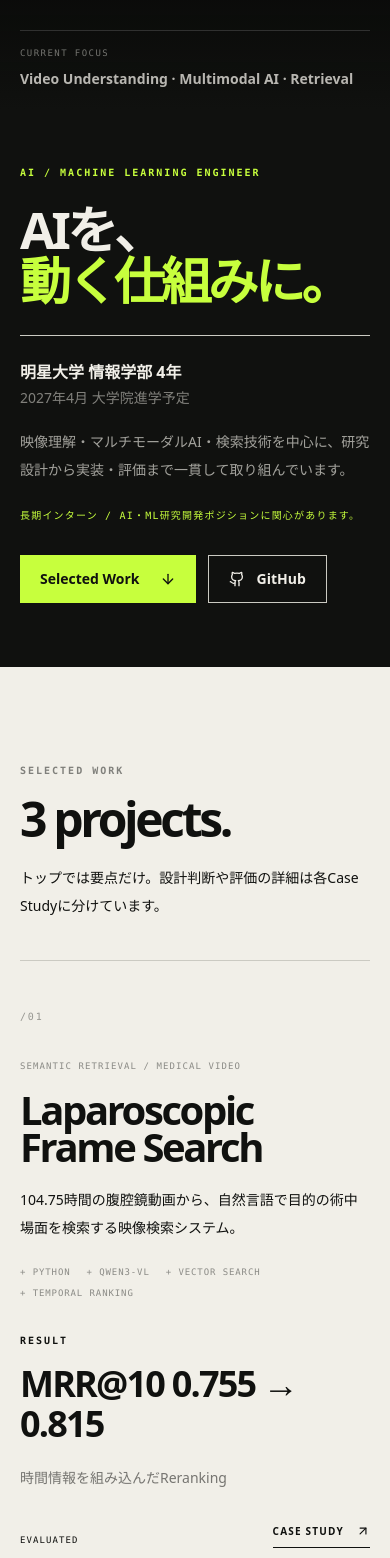
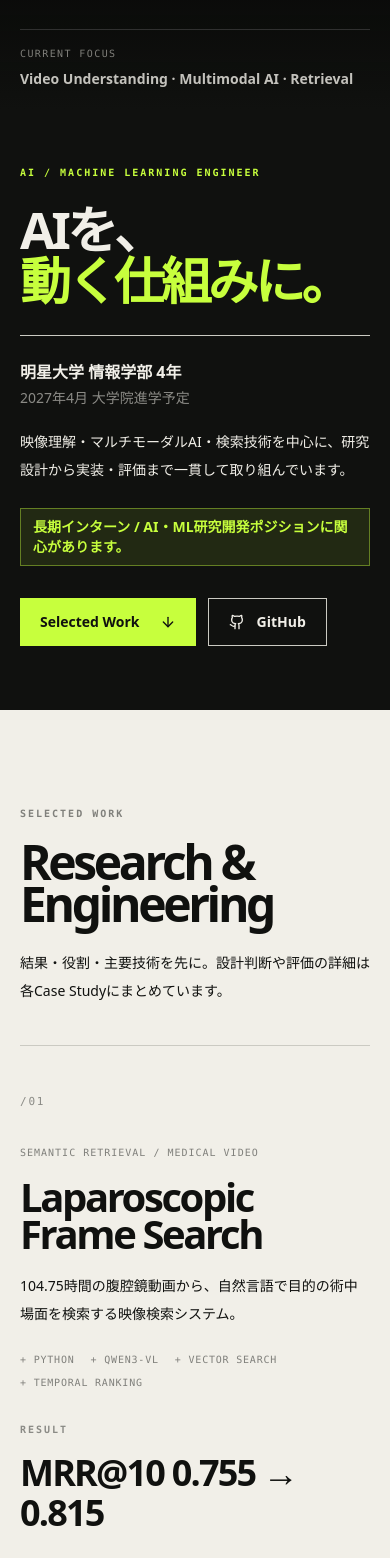
Before and after one commit to yh-256/portfolio, a React (Vite) app: page / in a window 390 px wide. Shown: the part 432-1990 px from the top of the page. Built offline with nearby package versions, Linux system fonts and the light colour scheme.

Commit message:
fix: polish portfolio from review feedback

```diff
--- a/src/App.tsx
+++ b/src/App.tsx
@@ -9,7 +9,6 @@ import {
   profile,
   projects,
   publications,
-  skillGroups,
 } from "@/data/portfolio";
 
 const withBase = (path: string) => `${import.meta.env.BASE_URL}${path.replace(/^\//, "")}`;
@@ -22,6 +21,11 @@ const navigation = [
 ] as const;
 
 const featuredProjects = [projects[1], projects[0], projects[2]];
+const selectedTools = [
+  { title: "AI / ML", items: ["Python", "PyTorch", "Transformers"] },
+  { title: "Multimodal", items: ["Qwen", "VLM", "vLLM"] },
+  { title: "Retrieval", items: ["RAG", "Vector Search", "Graph Retrieval"] },
+];
 
 function Header() {
   const [open, setOpen] = useState(false);
@@ -31,7 +35,7 @@ function Header() {
       <div className="mx-auto flex h-[68px] max-w-[1540px] items-center justify-between px-5 sm:px-8 lg:px-12">
         <a href="#home" className="flex items-center gap-3" aria-label="YH portfolio home">
           <span className="grid h-8 w-8 place-items-center bg-signal text-xs font-black text-ink">YH</span>
-          <span className="hidden text-[10px] font-bold uppercase leading-[1.35] tracking-[0.18em] text-paper/55 sm:block">
+          <span className="hidden text-[11px] font-bold uppercase leading-[1.35] tracking-[0.16em] text-paper/60 sm:block">
             AI / ML
             <br />Engineer
           </span>
@@ -39,32 +43,17 @@ function Header() {
 
         <nav className="hidden items-center gap-7 lg:flex" aria-label="Primary navigation">
           {navigation.map(([id, label]) => (
-            <a
-              key={id}
-              href={`#${id}`}
-              className="text-[10px] font-bold uppercase tracking-[0.16em] text-paper/55 transition hover:text-signal"
-            >
+            <a key={id} href={`#${id}`} className="text-[11px] font-bold uppercase tracking-[0.14em] text-paper/60 transition hover:text-signal">
               {label}
             </a>
           ))}
         </nav>
 
-        <a
-          href={profile.github}
-          target="_blank"
-          rel="noreferrer"
-          className="hidden items-center gap-2 border-b border-paper/25 pb-1 text-xs font-bold transition hover:border-signal hover:text-signal md:flex"
-        >
+        <a href={profile.github} target="_blank" rel="noreferrer" className="hidden items-center gap-2 border-b border-paper/25 pb-1 text-xs font-bold transition hover:border-signal hover:text-signal md:flex">
           GitHub <ArrowUpRight size={14} />
         </a>
 
-        <button
-          type="button"
-          className="grid h-11 w-11 place-items-center border border-white/15 lg:hidden"
-          onClick={() => setOpen((value) => !value)}
-          aria-label={open ? "メニューを閉じる" : "メニューを開く"}
-          aria-expanded={open}
-        >
+        <button type="button" className="grid h-11 w-11 place-items-center border border-white/15 lg:hidden" onClick={() => setOpen((value) => !value)} aria-label={open ? "メニューを閉じる" : "メニューを開く"} aria-expanded={open}>
           {open ? <X size={19} /> : <Menu size={19} />}
         </button>
       </div>
@@ -73,12 +62,7 @@ function Header() {
         <div className="border-t border-white/10 bg-ink px-5 py-6 lg:hidden">
           <nav className="grid gap-4">
             {navigation.map(([id, label]) => (
-              <a
-                key={id}
-                href={`#${id}`}
-                onClick={() => setOpen(false)}
-                className="text-2xl font-semibold text-paper"
-              >
+              <a key={id} href={`#${id}`} onClick={() => setOpen(false)} className="text-2xl font-semibold text-paper">
                 {label}
               </a>
             ))}
@@ -104,28 +88,20 @@ function Hero() {
 
           <div className="mt-8 max-w-xl border-t border-white/14 pt-6">
             <p className="text-base font-bold text-paper">{profile.affiliation}</p>
-            <p className="mt-1 text-sm text-paper/50">{profile.nextStep}</p>
-            <p className="mt-5 text-sm leading-7 text-paper/65 sm:text-base sm:leading-8">{profile.summary}</p>
+            <p className="mt-1 text-sm text-paper/55">{profile.nextStep}</p>
+            <p className="mt-5 text-sm leading-7 text-paper/68 sm:text-base sm:leading-8">{profile.summary}</p>
           </div>
 
-          <p className="mt-6 font-mono text-[10px] uppercase tracking-[0.12em] text-signal">
+          <div className="mt-6 inline-flex w-fit items-center border border-signal/40 bg-signal/10 px-3 py-2 text-sm font-semibold text-signal">
             {profile.availability}
-          </p>
+          </div>
 
           <div className="mt-8 flex flex-wrap gap-3">
-            <a
-              href="#work"
-              className="group inline-flex h-12 items-center gap-5 bg-signal px-5 text-sm font-extrabold text-ink transition hover:bg-paper"
-            >
+            <a href="#work" className="group inline-flex h-12 items-center gap-5 bg-signal px-5 text-sm font-extrabold text-ink transition hover:bg-paper">
               Selected Work
               <ArrowDown size={16} className="transition-transform group-hover:translate-y-1" />
             </a>
-            <a
-              href={profile.github}
-              target="_blank"
-              rel="noreferrer"
-              className="inline-flex h-12 items-center gap-3 border border-white/18 px-5 text-sm font-bold transition hover:border-paper"
-            >
+            <a href={profile.github} target="_blank" rel="noreferrer" className="inline-flex h-12 items-center gap-3 border border-white/18 px-5 text-sm font-bold transition hover:border-paper">
               <Github size={16} /> GitHub
             </a>
           </div>
@@ -134,33 +110,21 @@ function Hero() {
         <div className="relative order-1 mt-[68px] h-[clamp(400px,56svh,590px)] overflow-hidden sm:h-[clamp(480px,62svh,680px)] lg:order-2 lg:mt-0 lg:h-auto lg:min-h-[100svh]">
           <div className="absolute inset-0 bg-[#050605]" />
           <Spotlight className="-left-[80%] -top-[48%] sm:-left-[45%] lg:-left-[18%] lg:-top-[25%]" fill="#ffffff" />
-
           <div className="absolute inset-0" aria-hidden="true">
             {reduceMotion ? (
-              <img
-                src={withBase("assets/portfolio/hero-workspace.webp")}
-                alt=""
-                className="h-full w-full object-cover grayscale brightness-[.42]"
-              />
+              <img src={withBase("assets/portfolio/hero-workspace.webp")} alt="" className="h-full w-full object-cover grayscale brightness-[.42]" />
             ) : (
-              <SplineScene
-                scene="https://prod.spline.design/kZDDjO5HuC9GJUM2/scene.splinecode"
-                className="spline-interactive h-full w-full"
-              />
+              <SplineScene scene="https://prod.spline.design/kZDDjO5HuC9GJUM2/scene.splinecode" className="spline-interactive h-full w-full" />
             )}
           </div>
-
           <div className="pointer-events-none absolute inset-0 bg-gradient-to-t from-ink via-transparent to-transparent lg:bg-gradient-to-r lg:from-ink/70 lg:via-transparent lg:to-transparent" />
-          <div className="pointer-events-none absolute left-5 top-5 font-mono text-[9px] uppercase leading-5 tracking-[0.18em] text-paper/45 sm:left-8 sm:top-8 lg:left-10 lg:top-24">
+          <div className="pointer-events-none absolute left-5 top-5 font-mono text-[10px] uppercase leading-5 tracking-[0.16em] text-paper/50 sm:left-8 sm:top-8 lg:left-10 lg:top-24">
             Interactive / 3D
-            <br />
-            Drag to explore
+            <br />Drag to explore
           </div>
           <div className="pointer-events-none absolute bottom-5 left-5 right-5 border-t border-white/15 pt-4 sm:bottom-8 sm:left-8 sm:right-8 lg:left-10 lg:right-10">
-            <p className="font-mono text-[9px] uppercase tracking-[0.16em] text-paper/45">Current focus</p>
-            <p className="mt-2 max-w-lg text-sm font-semibold text-paper/75">
-              Video Understanding · Multimodal AI · Retrieval
-            </p>
+            <p className="font-mono text-[10px] uppercase tracking-[0.14em] text-paper/50">Current focus</p>
+            <p className="mt-2 max-w-lg text-sm font-semibold text-paper/80">Video Understanding · Multimodal AI · Retrieval</p>
           </div>
         </div>
       </div>
@@ -184,11 +148,7 @@ function WorkSection() {
   return (
     <section id="work" className="bg-paper text-ink">
       <div className="mx-auto max-w-[1540px] px-5 py-24 sm:px-8 lg:px-12 lg:py-32">
-        <SectionIntro
-          eyebrow="Selected work"
-          title="3 projects."
-          description="トップでは要点だけ。設計判断や評価の詳細は各Case Studyに分けています。"
-        />
+        <SectionIntro eyebrow="Selected work" title="Research & Engineering" description="結果・役割・主要技術を先に。設計判断や評価の詳細は各Case Studyにまとめています。" />
 
         <div>
           {featuredProjects.map((project, index) => {
@@ -196,50 +156,41 @@ function WorkSection() {
             return (
               <article key={project.title} className="grid gap-8 border-b border-ink/18 py-12 lg:grid-cols-12 lg:gap-10 lg:py-16">
                 <div className="lg:col-span-1">
-                  <p className="font-mono text-[10px] tracking-[0.18em] text-ink/40">/0{index + 1}</p>
+                  <p className="font-mono text-[11px] tracking-[0.16em] text-ink/45">/0{index + 1}</p>
                 </div>
 
                 <div className="lg:col-span-5">
-                  <p className="font-mono text-[9px] uppercase leading-5 tracking-[0.12em] text-ink/45">{project.category}</p>
-                  <h3 className="mt-4 max-w-xl font-display text-[clamp(2.5rem,5vw,4.8rem)] font-semibold leading-[0.92] tracking-[-0.06em]">
-                    {project.title}
-                  </h3>
-                  <p className="mt-5 max-w-xl text-sm leading-7 text-ink/62 sm:text-base sm:leading-8">{project.description}</p>
-
+                  <p className="font-mono text-[10px] uppercase leading-5 tracking-[0.1em] text-ink/50">{project.category}</p>
+                  <h3 className="mt-4 max-w-xl font-display text-[clamp(2.5rem,5vw,4.8rem)] font-semibold leading-[0.92] tracking-[-0.06em]">{project.title}</h3>
+                  <p className="mt-5 max-w-xl text-sm leading-7 text-ink/64 sm:text-base sm:leading-8">{project.description}</p>
                   <div className="mt-6 flex flex-wrap gap-x-4 gap-y-2">
                     {project.stack.slice(0, 4).map((item) => (
-                      <span key={item} className="font-mono text-[9px] uppercase tracking-[0.1em] text-ink/45">+ {item}</span>
+                      <span key={item} className="font-mono text-[10px] uppercase tracking-[0.08em] text-ink/50">+ {item}</span>
                     ))}
                   </div>
                 </div>
 
                 <div className="lg:col-span-4 lg:border-l lg:border-ink/15 lg:pl-8">
-                  <p className="section-label text-ink/42">{evaluated ? "Result" : "What I did"}</p>
+                  <p className="section-label text-ink/45">{evaluated ? "Result" : "What I did"}</p>
                   {evaluated ? (
                     <>
                       <p className="mt-4 font-display text-4xl font-semibold tracking-[-0.05em] sm:text-5xl">{project.result}</p>
-                      <p className="mt-5 text-sm leading-7 text-ink/55">{project.contributions[4]}</p>
+                      <p className="mt-5 text-sm leading-7 text-ink/58">{project.contributions[4]}</p>
                     </>
                   ) : (
                     <ul className="mt-4 space-y-3">
                       {project.contributions.slice(0, 3).map((item) => (
-                        <li key={item} className="flex gap-3 text-sm leading-6 text-ink/60">
-                          <span className="mt-2 h-1 w-1 shrink-0 bg-ink" />
-                          {item}
-                        </li>
+                        <li key={item} className="flex gap-3 text-sm leading-6 text-ink/62"><span className="mt-2 h-1 w-1 shrink-0 bg-ink" />{item}</li>
                       ))}
                     </ul>
                   )}
                 </div>
 
                 <div className="flex items-end justify-between gap-4 lg:col-span-2 lg:flex-col lg:items-end">
-                  <span className="font-mono text-[9px] uppercase tracking-[0.12em] text-ink/42">{project.status}</span>
-                  <a
-                    href={withBase(project.href)}
-                    className="group inline-flex items-center gap-3 border-b border-ink pb-2 text-[10px] font-extrabold uppercase tracking-[0.12em]"
-                  >
-                    Case study
-                    <ArrowUpRight size={14} className="transition-transform group-hover:-translate-y-0.5 group-hover:translate-x-0.5" />
+                  <span className="font-mono text-[10px] uppercase tracking-[0.1em] text-ink/48">{project.status}</span>
+                  <a href={withBase(project.href)} className="group inline-flex min-h-11 items-center gap-3 bg-ink px-4 py-3 text-[11px] font-extrabold uppercase tracking-[0.1em] text-paper transition hover:bg-signal hover:text-ink">
+                    View case study
+                    <ArrowUpRight size={15} className="transition-transform group-hover:-translate-y-0.5 group-hover:translate-x-0.5" />
                   </a>
                 </div>
               </article>
@@ -258,53 +209,49 @@ function BackgroundSection() {
         <div className="grid gap-10 lg:grid-cols-12">
           <div className="lg:col-span-4">
             <p className="section-label text-signal">Background</p>
-            <h2 className="mt-5 font-display text-[clamp(3rem,8vw,6rem)] font-semibold leading-[0.9] tracking-[-0.07em]">
-              Research,
-              <span className="block text-paper/35">tools & output.</span>
-            </h2>
-            <p className="mt-6 max-w-sm text-sm leading-7 text-paper/55">
-              経歴・研究発表・技術スタックは、判断に必要な情報だけをまとめています。
-            </p>
+            <h2 className="mt-5 font-display text-[clamp(3rem,8vw,6rem)] font-semibold leading-[0.9] tracking-[-0.07em]">Research,<span className="block text-paper/35">tools & output.</span></h2>
+            <p className="mt-6 max-w-sm text-sm leading-7 text-paper/58">経歴・研究発表・技術スタックは、判断に必要な情報だけをまとめています。</p>
           </div>
 
           <div className="grid gap-8 lg:col-span-8 lg:grid-cols-2">
             <div className="border-t border-white/15 pt-5">
-              <p className="section-label text-paper/40">Experience</p>
+              <p className="section-label text-paper/45">Experience</p>
               <div className="mt-6 space-y-7">
-                {experience.map((item) => (
-                  <div key={item.role}>
-                    <p className="font-mono text-[9px] uppercase tracking-[0.12em] text-paper/35">{item.period}</p>
-                    <h3 className="mt-2 text-lg font-bold">{item.role}</h3>
-                    <p className="mt-1 text-sm text-signal">{item.organization}</p>
-                    <p className="mt-3 text-sm leading-6 text-paper/55">{item.description}</p>
-                  </div>
-                ))}
+                {experience.map((item) => {
+                  const collaborative = item.role.includes("Industry–University");
+                  return (
+                    <div key={item.role}>
+                      <p className="font-mono text-[10px] uppercase tracking-[0.1em] text-paper/42">{item.period}</p>
+                      <h3 className="mt-2 text-lg font-bold">{collaborative ? "企業との共同研究" : item.role}</h3>
+                      <p className="mt-1 text-sm text-signal">{collaborative ? "Industry–University Collaborative Research" : item.organization}</p>
+                      <p className="mt-3 text-sm leading-6 text-paper/58">{item.description}</p>
+                    </div>
+                  );
+                })}
               </div>
             </div>
 
             <div className="border-t border-white/15 pt-5">
-              <p className="section-label text-paper/40">Research output</p>
+              <p className="section-label text-paper/45">Research output</p>
               <div className="mt-6">
                 {publications.map((item) => (
                   <div key={`${item.year}-${item.venue}`}>
-                    <p className="font-mono text-[9px] uppercase tracking-[0.12em] text-paper/35">{item.year}</p>
+                    <p className="font-mono text-[10px] uppercase tracking-[0.1em] text-paper/42">{item.year}</p>
                     <h3 className="mt-2 text-lg font-bold">{item.venue}</h3>
-                    <p className="mt-1 text-sm text-paper/55">{item.type}</p>
-                    <p className="mt-3 text-sm leading-6 text-paper/55">{item.note}</p>
+                    <p className="mt-1 text-sm text-paper/60">{item.type}</p>
+                    <p className="mt-3 text-sm leading-6 text-paper/58">{item.note}</p>
                   </div>
                 ))}
               </div>
             </div>
 
             <div className="border-t border-white/15 pt-5 lg:col-span-2">
-              <p className="section-label text-paper/40">Selected tools</p>
-              <div className="mt-6 grid gap-6 sm:grid-cols-2 xl:grid-cols-3">
-                {skillGroups.map((group) => (
+              <p className="section-label text-paper/45">Selected tools</p>
+              <div className="mt-6 grid gap-6 sm:grid-cols-3">
+                {selectedTools.map((group) => (
                   <div key={group.title}>
-                    <h3 className="text-sm font-bold text-paper/80">{group.title}</h3>
-                    <p className="mt-2 font-mono text-[9px] leading-5 tracking-[0.05em] text-paper/42">
-                      {group.items.join(" · ")}
-                    </p>
+                    <h3 className="text-sm font-bold text-paper/85">{group.title}</h3>
+                    <p className="mt-2 font-mono text-[10px] leading-5 tracking-[0.04em] text-paper/50">{group.items.join(" · ")}</p>
                   </div>
                 ))}
               </div>
@@ -317,33 +264,25 @@ function BackgroundSection() {
 }
 
 function AboutSection() {
+  const [primaryPrinciple] = principles;
   return (
     <section id="about" className="bg-paper text-ink">
       <div className="mx-auto grid max-w-[1540px] gap-12 px-5 py-24 sm:px-8 lg:grid-cols-12 lg:px-12 lg:py-28">
         <div className="lg:col-span-6">
           <p className="section-label text-ink/45">About</p>
-          <h2 className="mt-5 max-w-3xl font-display text-[clamp(3rem,8vw,6rem)] font-semibold leading-[0.9] tracking-[-0.07em]">
-            研究と実装を、
-            <span className="block text-ink/40">一つの流れで。</span>
-          </h2>
+          <h2 className="mt-5 max-w-3xl font-display text-[clamp(3rem,8vw,6rem)] font-semibold leading-[0.9] tracking-[-0.07em]">研究と実装を、<span className="block text-ink/40">一つの流れで。</span></h2>
         </div>
 
         <div className="lg:col-span-6 lg:pt-8">
-          <p className="max-w-2xl text-base leading-8 text-ink/62">
-            映像理解やマルチモーダルAIを中心に、研究とソフトウェア開発の両方に取り組んでいます。問題設定、データ設計、実装、評価、失敗分析までをつなげて考え、小さく動かしてから改善する進め方を重視しています。
-          </p>
-          <p className="mt-5 max-w-2xl text-base leading-8 text-ink/62">
-            将来的には、研究成果を実際に使われるプロダクトへ落とし込めるAIエンジニア・研究開発者を目指しています。
-          </p>
+          <p className="max-w-2xl text-base leading-8 text-ink/62">映像理解やマルチモーダルAIを中心に、研究とソフトウェア開発の両方に取り組んでいます。問題設定、データ設計、実装、評価、失敗分析までをつなげて考え、小さく動かしてから改善する進め方を重視しています。</p>
+          <p className="mt-5 max-w-2xl text-base leading-8 text-ink/62">将来的には、研究成果を実際に使われるプロダクトへ落とし込めるAIエンジニア・研究開発者を目指しています。</p>
 
-          <div className="mt-10 border-b border-ink/15">
-            {principles.map(([number, title, translation]) => (
-              <div key={number} className="grid gap-2 border-t border-ink/15 py-5 sm:grid-cols-[42px_1fr_1fr] sm:items-center sm:gap-5">
-                <p className="font-mono text-[9px] text-ink/40">/{number}</p>
-                <p className="font-display text-lg font-semibold tracking-[-0.03em]">{title}</p>
-                <p className="text-sm text-ink/50 sm:text-right">{translation}</p>
-              </div>
-            ))}
+          <div className="mt-10 border-y border-ink/15 py-6">
+            <p className="font-mono text-[10px] uppercase tracking-[0.12em] text-ink/42">Working principle</p>
+            <div className="mt-4 grid gap-3 sm:grid-cols-[1fr_1fr] sm:items-center">
+              <p className="font-display text-2xl font-semibold tracking-[-0.04em]">{primaryPrinciple[1]}</p>
+              <p className="text-sm text-ink/55 sm:text-right">{primaryPrinciple[2]}</p>
+            </div>
           </div>
         </div>
       </div>
@@ -359,17 +298,10 @@ function ContactSection() {
           <div className="lg:col-span-8">
             <p className="section-label">Contact</p>
             <h2 className="mt-5 font-display text-[clamp(3rem,9vw,7rem)] font-semibold leading-[0.86] tracking-[-0.07em]">Let&apos;s talk.</h2>
-            <p className="mt-6 max-w-xl text-sm leading-7 text-ink/62 sm:text-base">
-              AI・機械学習領域の長期インターン、研究開発、共同研究などについてご連絡いただけます。
-            </p>
+            <p className="mt-6 max-w-xl text-sm leading-7 text-ink/65 sm:text-base">AI・機械学習領域の長期インターン、研究開発、共同研究などについてご連絡いただけます。</p>
           </div>
           <div className="lg:col-span-4 lg:text-right">
-            <a
-              href={profile.github}
-              target="_blank"
-              rel="noreferrer"
-              className="group inline-flex min-h-12 items-center gap-4 bg-ink px-6 py-4 text-sm font-extrabold text-paper transition hover:bg-paper hover:text-ink"
-            >
+            <a href={profile.github} target="_blank" rel="noreferrer" className="group inline-flex min-h-12 items-center gap-4 bg-ink px-6 py-4 text-sm font-extrabold text-paper transition hover:bg-paper hover:text-ink">
               GitHub profile
               <ArrowUpRight size={18} className="transition-transform group-hover:-translate-y-0.5 group-hover:translate-x-0.5" />
             </a>
@@ -396,7 +328,7 @@ export default function App() {
         <ContactSection />
       </main>
       <footer className="bg-ink text-paper">
-        <div className="mx-auto flex max-w-[1540px] flex-col gap-2 px-5 py-8 font-mono text-[9px] uppercase tracking-[0.14em] text-paper/40 sm:flex-row sm:items-center sm:justify-between sm:px-8 lg:px-12">
+        <div className="mx-auto flex max-w-[1540px] flex-col gap-2 px-5 py-8 font-mono text-[10px] uppercase tracking-[0.12em] text-paper/45 sm:flex-row sm:items-center sm:justify-between sm:px-8 lg:px-12">
           <p>© {new Date().getFullYear()} YH</p>
           <p>AI / Machine Learning Engineer</p>
         </div>
```
